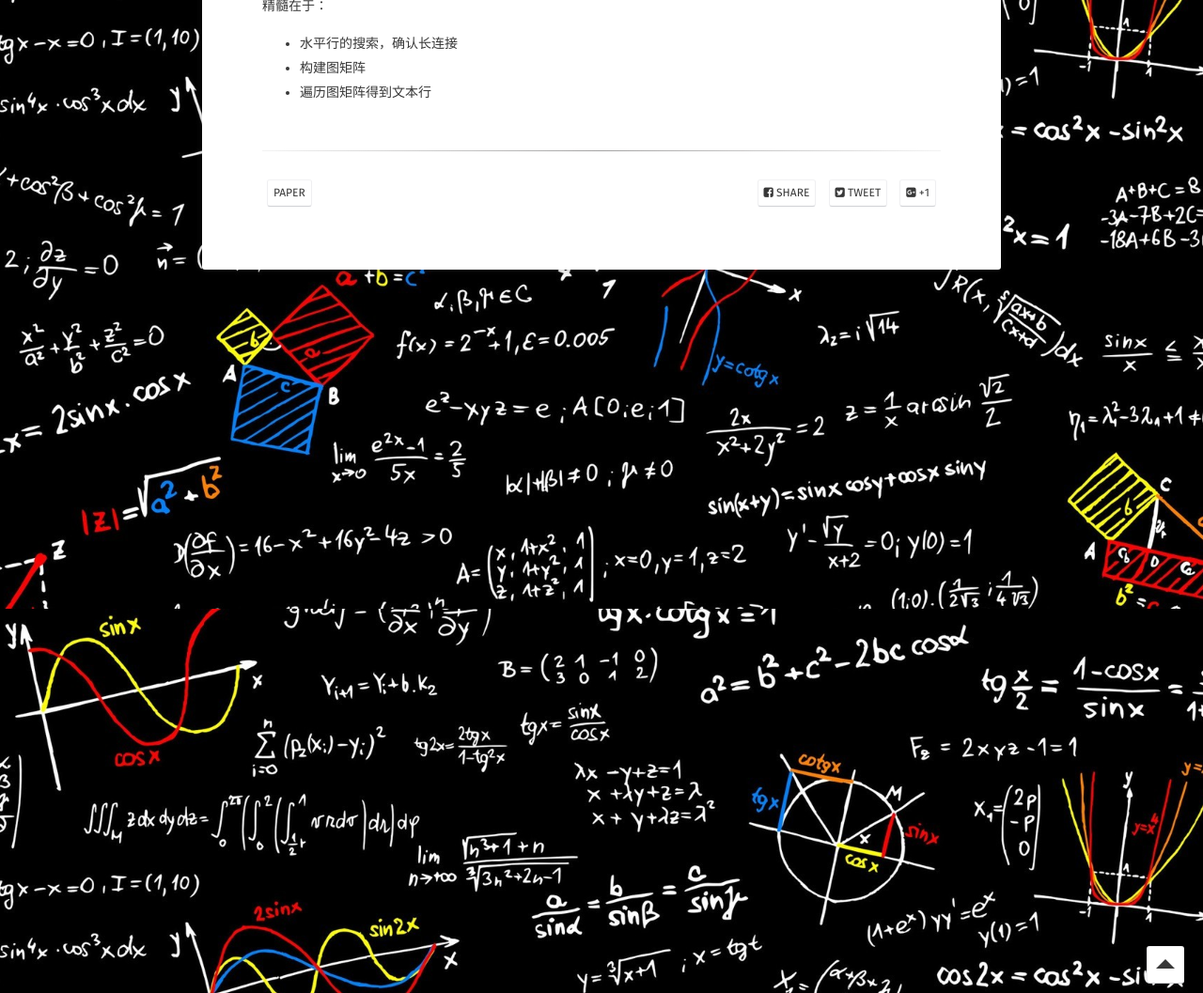
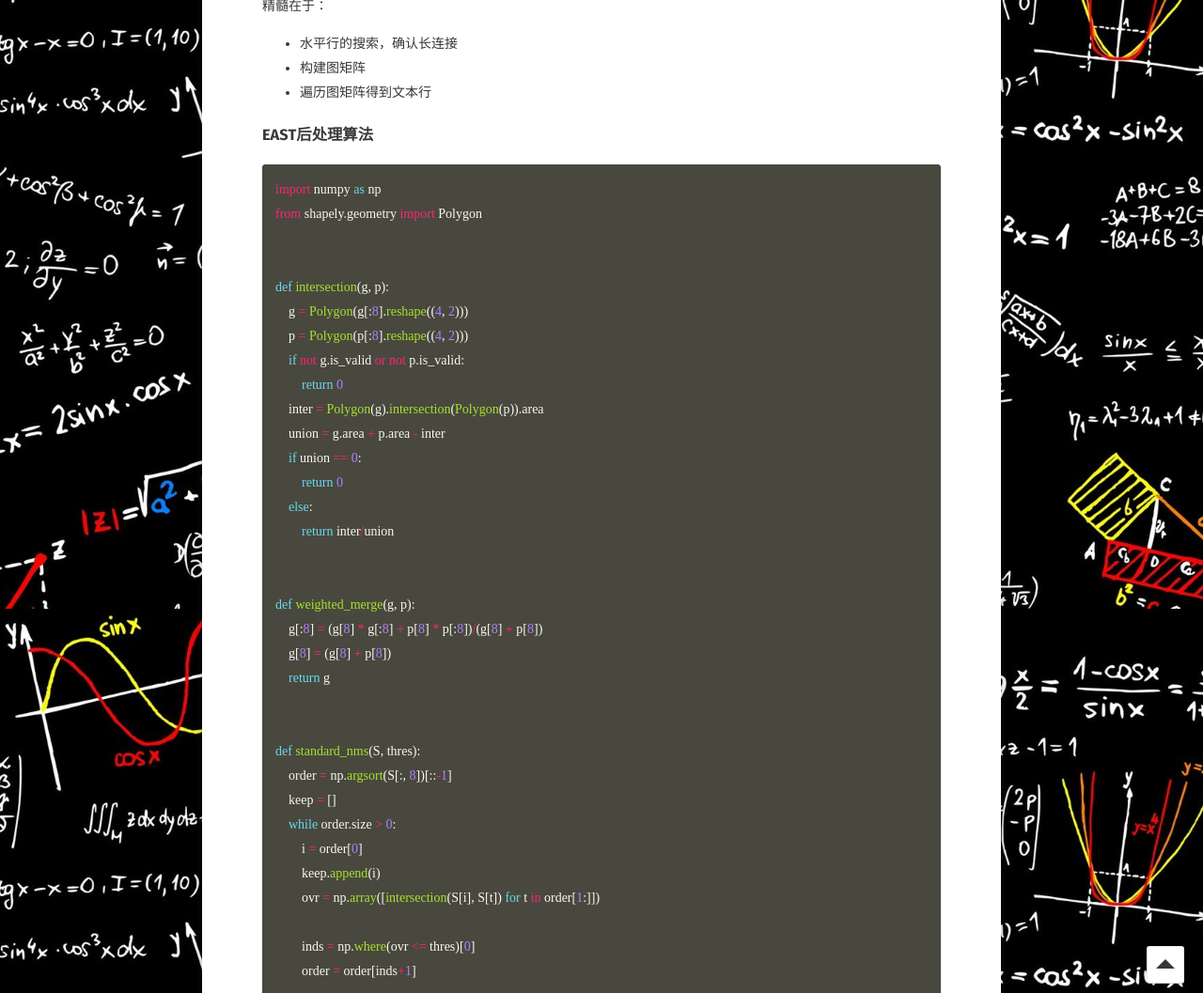
Before and after one commit to saicoco/saicoco.github.io, a Jekyll site: the page built from _posts/2019-03-26-textdetection_poster.md, in a window 1280 px wide and 1400 px high, scrolled down 4409 px. Shown: the part 343-1400 px from the top of the window at 94% size. Built offline with Jekyll 4.4.1, drawn with Linux system fonts in a browser that asks for light colours; some web fonts are replaced; formulas are drawn with MathJax 3; comment, search, counter and statistics services are not loaded; some of the changed text lies outside the part shown.

Commit message:
add east and ctpn poster-algorithm

````diff
--- a/_posts/2019-03-26-textdetection_poster.md
+++ b/_posts/2019-03-26-textdetection_poster.md
@@ -96,3 +96,75 @@ link需要预测准确，如果link出现错误，则容易导致segments的归
 - 水平行的搜索，确认长连接
 - 构建图矩阵
 - 遍历图矩阵得到文本行
+
+### EAST后处理算法
+
+
+
+```python
+import numpy as np
+from shapely.geometry import Polygon
+
+
+def intersection(g, p):
+    g = Polygon(g[:8].reshape((4, 2)))
+    p = Polygon(p[:8].reshape((4, 2)))
+    if not g.is_valid or not p.is_valid:
+        return 0
+    inter = Polygon(g).intersection(Polygon(p)).area
+    union = g.area + p.area - inter
+    if union == 0:
+        return 0
+    else:
+        return inter/union
+
+
+def weighted_merge(g, p):
+    g[:8] = (g[8] * g[:8] + p[8] * p[:8])/(g[8] + p[8])
+    g[8] = (g[8] + p[8])
+    return g
+
+
+def standard_nms(S, thres):
+    order = np.argsort(S[:, 8])[::-1]
+    keep = []
+    while order.size > 0:
+        i = order[0]
+        keep.append(i)
+        ovr = np.array([intersection(S[i], S[t]) for t in order[1:]])
+
+        inds = np.where(ovr <= thres)[0]
+        order = order[inds+1]
+
+    return S[keep]
+
+
+def nms_locality(polys, thres=0.3):
+    '''
+    locality aware nms of EAST
+    :param polys: a N*9 numpy array. first 8 coordinates, then prob
+    :return: boxes after nms
+    '''
+    S = []
+    p = None
+    for g in polys:
+        if p is not None and intersection(g, p) > thres:
+            p = weighted_merge(g, p)
+        else:
+            if p is not None:
+                S.append(p)
+            p = g
+    if p is not None:
+        S.append(p)
+
+    if len(S) == 0:
+        return np.array([])
+    return standard_nms(np.array(S), thres)
+
+```
+
+主要步骤：
+
+- 首先将每个score_map上属于文本区域的点，预测的box得到
+- 判断每一个box的iou大于一定的阈值，如果超过，则进行合并；反之归为下一个文本区域
+- 重复合并，最后对得到的box进行nms得到最终的检测结果。
````
